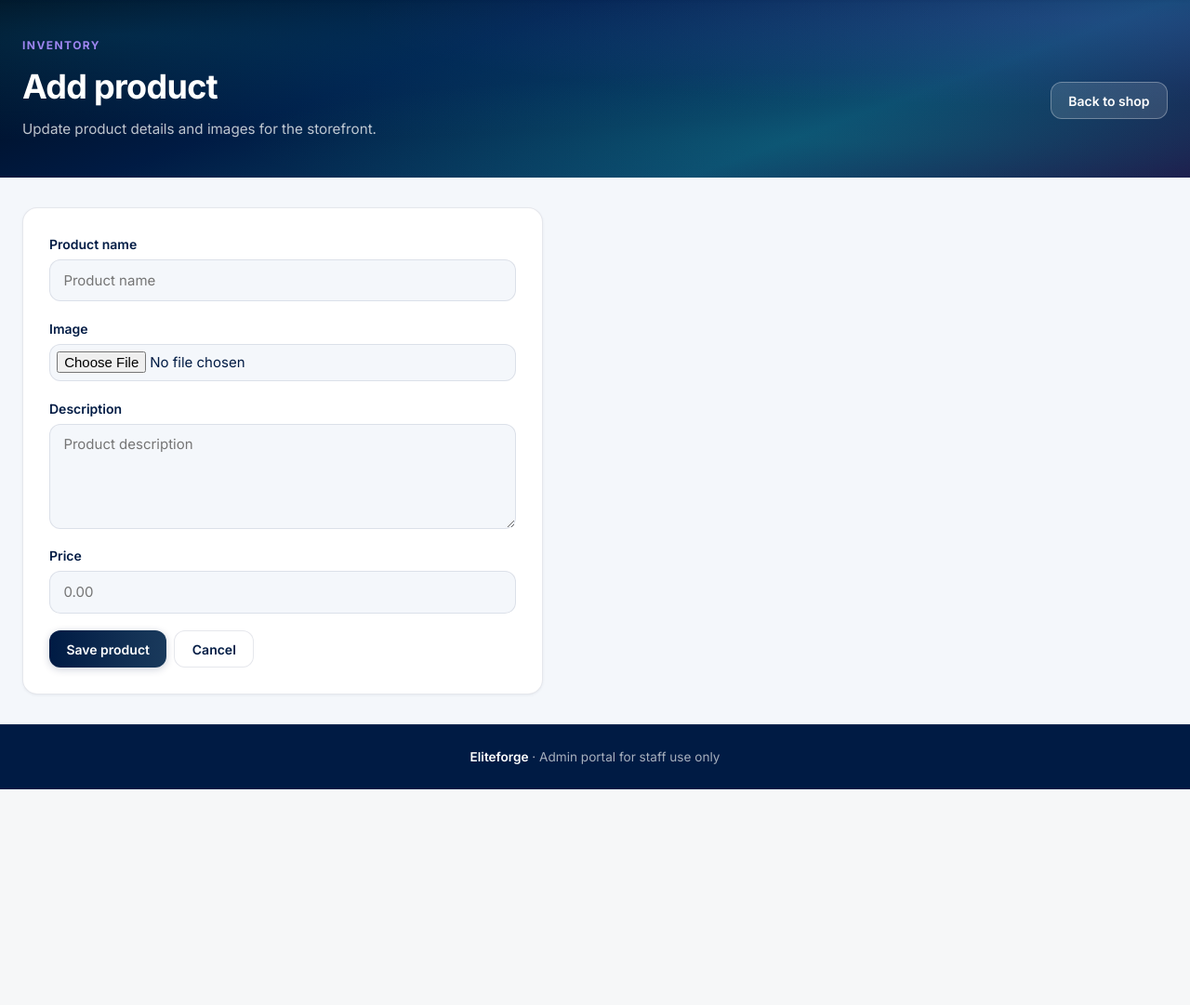
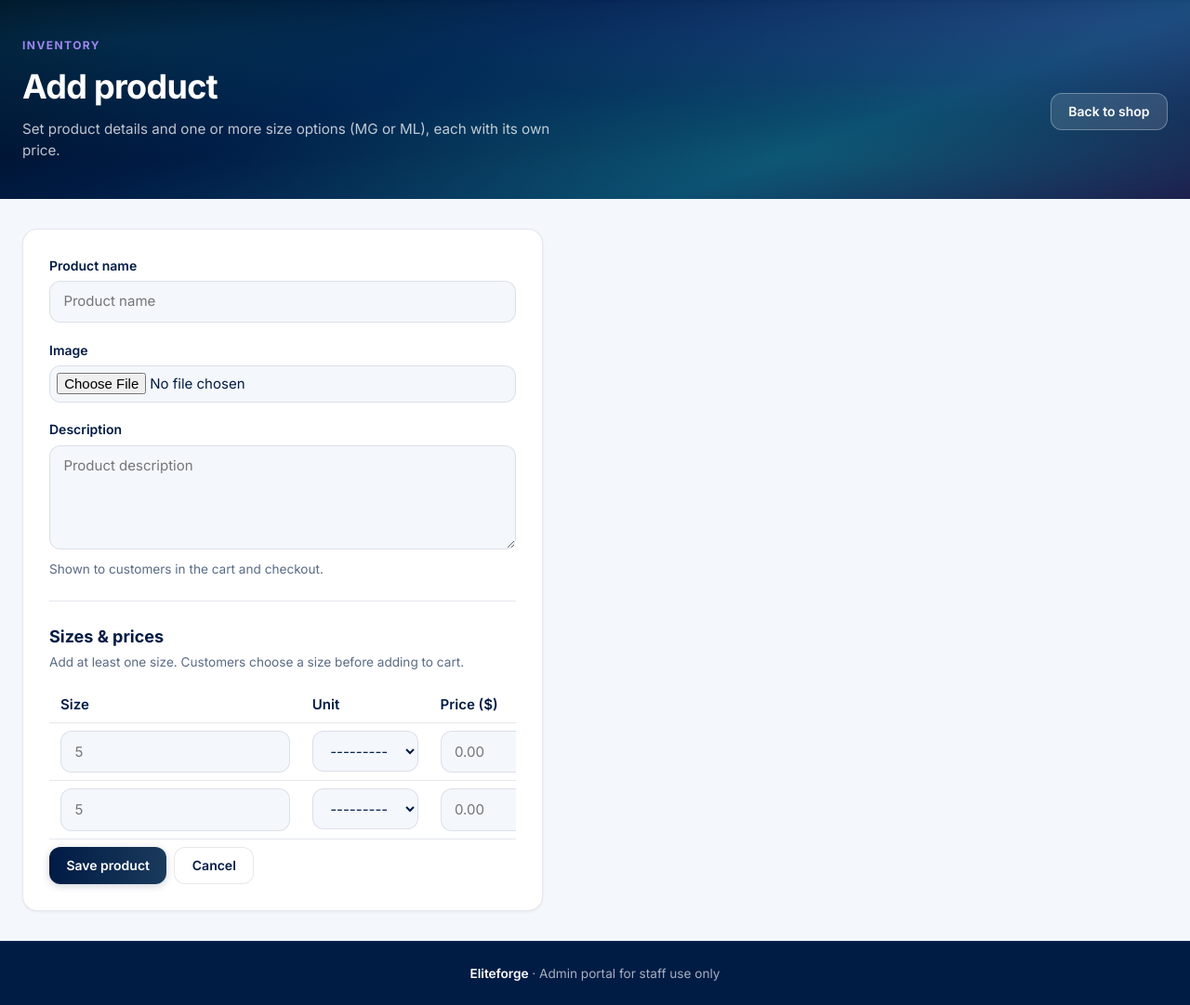
Before and after one commit to Visdomoyat/Samsonllc_backend, a Django app: page /shop/add/ in a window 1280 px wide. Shown: the part 105-1186 px from the top of the page at 93% size. Before the commit the page ends 954 px from the top, so only its background shows below. Run offline with Django 5.2, Linux system fonts and the light colour scheme; a user stored in the database is signed in.

Commit message:
Add ProductVariant model and update product management: Introduce ProductVariant model to handle product sizes and prices, refactor Product model to remove price field, and enhance product forms and views to support variant management. Update templates for displaying product variants and improve order item handling to accommodate product variants in the cart.

```diff
--- a/admin_app/forms.py
+++ b/admin_app/forms.py
@@ -1,8 +1,9 @@
 from django import forms
 from django.contrib.auth import get_user_model
 from django.contrib.auth.forms import AuthenticationForm, PasswordChangeForm
+from django.forms import inlineformset_factory
 
-from .models import Product, StackBlend
+from .models import Product, ProductVariant, StackBlend
 
 User = get_user_model()
 
@@ -24,7 +25,7 @@ class LoginForm(AuthenticationForm):
 class ProductForm(forms.ModelForm):
     class Meta:
         model = Product
-        fields = ('name', 'image', 'description', 'price')
+        fields = ('name', 'image', 'description')
         widgets = {
             'name': forms.TextInput(attrs={'class': 'form-input', 'placeholder': 'Product name'}),
             'image': forms.FileInput(attrs={'class': 'form-input-file'}),
@@ -33,18 +34,56 @@ class ProductForm(forms.ModelForm):
                 'placeholder': 'Product description',
                 'rows': 4,
             }),
+        }
+
+    def __init__(self, *args, **kwargs):
+        super().__init__(*args, **kwargs)
+        if self.instance and self.instance.pk:
+            self.fields['image'].required = False
+
+
+class ProductVariantForm(forms.ModelForm):
+    class Meta:
+        model = ProductVariant
+        fields = (
+            'size_value',
+            'size_unit',
+            'price',
+            'is_active',
+            'display_order',
+        )
+        widgets = {
+            'size_value': forms.NumberInput(attrs={
+                'class': 'form-input',
+                'placeholder': '5',
+                'step': '0.01',
+                'min': '0.01',
+            }),
+            'size_unit': forms.Select(attrs={'class': 'form-input'}),
             'price': forms.NumberInput(attrs={
                 'class': 'form-input',
                 'placeholder': '0.00',
                 'step': '0.01',
                 'min': '0',
             }),
+            'is_active': forms.CheckboxInput(attrs={'class': 'form-checkbox'}),
+            'display_order': forms.NumberInput(attrs={
+                'class': 'form-input',
+                'min': '0',
+                'step': '1',
+            }),
         }
 
-    def __init__(self, *args, **kwargs):
-        super().__init__(*args, **kwargs)
-        if self.instance and self.instance.pk:
-            self.fields['image'].required = False
+
+ProductVariantFormSet = inlineformset_factory(
+    Product,
+    ProductVariant,
+    form=ProductVariantForm,
+    extra=1,
+    min_num=1,
+    validate_min=True,
+    can_delete=True,
+)
 
 
 class StackBlendForm(forms.ModelForm):
--- a/admin_app/static/css/shop.css
+++ b/admin_app/static/css/shop.css
@@ -328,3 +328,66 @@ select.form-input:focus {
     grid-template-columns: 1fr;
   }
 }
+
+.variant-formset {
+  margin-top: 1.5rem;
+  padding-top: 1.5rem;
+  border-top: 1px solid var(--color-border, #e5e7eb);
+}
+
+.variant-formset-title {
+  margin: 0 0 0.25rem;
+  font-size: 1.125rem;
+  font-weight: 700;
+  color: var(--color-brand);
+}
+
+.variant-formset-table-wrap {
+  overflow-x: auto;
+  margin-top: 1rem;
+}
+
+.variant-formset-table {
+  width: 100%;
+  border-collapse: collapse;
+  font-size: 0.9375rem;
+}
+
+.variant-formset-table th,
+.variant-formset-table td {
+  padding: 0.5rem 0.75rem;
+  text-align: left;
+  border-bottom: 1px solid var(--color-border, #e5e7eb);
+  vertical-align: top;
+}
+
+.variant-formset-table th {
+  font-weight: 600;
+  color: var(--color-brand);
+}
+
+.variant-formset-checkbox {
+  text-align: center;
+}
+
+.product-variant-list {
+  margin: 0.5rem 0 0;
+  padding: 0;
+  list-style: none;
+  font-size: 0.875rem;
+  color: var(--color-brand-muted, #4b5563);
+}
+
+.product-variant-list li + li {
+  margin-top: 0.25rem;
+}
+
+.product-variant-inactive {
+  color: #9ca3af;
+  font-style: italic;
+}
+
+.product-variant-empty {
+  color: #9ca3af;
+  font-style: italic;
+}
--- a/admin_app/templates/product_form.html
+++ b/admin_app/templates/product_form.html
@@ -4,7 +4,7 @@
 {% block title %}{{ page_title }} — Eliteforge Admin{% endblock %}
 
 {% block extra_css %}
-  <link rel="stylesheet" href="{% static 'css/shop.css' %}?v=3">
+  <link rel="stylesheet" href="{% static 'css/shop.css' %}?v=4">
 {% endblock %}
 
 {% block content %}
@@ -14,7 +14,7 @@
       <div class="shop-header">
         <div>
           <h1 class="page-hero-title">{{ page_title }}</h1>
-          <p class="page-hero-subtitle">Update product details and images for the storefront.</p>
+          <p class="page-hero-subtitle">Set product details and one or more size options (MG or ML), each with its own price.</p>
         </div>
         <a href="{% url 'shop' %}" class="btn btn-secondary">Back to shop</a>
       </div>
@@ -54,18 +54,76 @@
     <div class="form-field">
       <label for="{{ form.description.id_for_label }}">Description</label>
       {{ form.description }}
+      <p class="form-hint">Shown to customers in the cart and checkout.</p>
       {% if form.description.errors %}
         <p class="field-error">{{ form.description.errors.0 }}</p>
       {% endif %}
     </div>
 
-    <div class="form-field">
-      <label for="{{ form.price.id_for_label }}">Price</label>
-      {{ form.price }}
-      {% if form.price.errors %}
-        <p class="field-error">{{ form.price.errors.0 }}</p>
+    <section class="variant-formset">
+      <div class="variant-formset-header">
+        <h2 class="variant-formset-title">Sizes &amp; prices</h2>
+        <p class="form-hint">Add at least one size. Customers choose a size before adding to cart.</p>
+      </div>
+
+      {{ formset.management_form }}
+      {% if formset.non_form_errors %}
+        <div class="form-errors" role="alert">
+          {% for error in formset.non_form_errors %}
+            <p>{{ error }}</p>
+          {% endfor %}
+        </div>
       {% endif %}
-    </div>
+
+      <div class="variant-formset-table-wrap">
+        <table class="variant-formset-table">
+          <thead>
+            <tr>
+              <th>Size</th>
+              <th>Unit</th>
+              <th>Price ($)</th>
+              <th>Order</th>
+              <th>Active</th>
+              <th>Delete</th>
+            </tr>
+          </thead>
+          <tbody>
+            {% for variant_form in formset %}
+              <tr class="variant-formset-row">
+                {% for hidden in variant_form.hidden_fields %}
+                  {{ hidden }}
+                {% endfor %}
+                <td>
+                  {{ variant_form.size_value }}
+                  {% if variant_form.size_value.errors %}
+                    <p class="field-error">{{ variant_form.size_value.errors.0 }}</p>
+                  {% endif %}
+                </td>
+                <td>
+                  {{ variant_form.size_unit }}
+                  {% if variant_form.size_unit.errors %}
+                    <p class="field-error">{{ variant_form.size_unit.errors.0 }}</p>
+                  {% endif %}
+                </td>
+                <td>
+                  {{ variant_form.price }}
+                  {% if variant_form.price.errors %}
+                    <p class="field-error">{{ variant_form.price.errors.0 }}</p>
+                  {% endif %}
+                </td>
+                <td>{{ variant_form.display_order }}</td>
+                <td class="variant-formset-checkbox">{{ variant_form.is_active }}</td>
+                <td class="variant-formset-checkbox">
+                  {% if variant_form.instance.pk %}
+                    {{ variant_form.DELETE }}
+                  {% endif %}
+                </td>
+              </tr>
+            {% endfor %}
+          </tbody>
+        </table>
+      </div>
+    </section>
 
     <div class="form-actions">
       <button type="submit" class="btn btn-primary">Save product</button>
--- a/admin_app/views.py
+++ b/admin_app/views.py
@@ -2,12 +2,14 @@ from django.conf import settings
 from django.contrib import messages
 from django.contrib.auth.decorators import login_required
 from django.contrib.auth import update_session_auth_hash
+from django.db import transaction
 from django.shortcuts import get_object_or_404, redirect, render
 from django.urls import reverse
 
 from .forms import (
     AccountPasswordChangeForm,
     ProductForm,
+    ProductVariantFormSet,
     StackBlendForm,
     UsernameChangeForm,
 )
@@ -19,7 +21,9 @@ from .services import send_tracking_email
 @login_required
 def shop(request):
     query = (request.GET.get('q') or '').strip()
-    products = list(Product.objects.all())
+    products = list(
+        Product.objects.prefetch_related('variants').all(),
+    )
     if query:
         products = [
             p for p in products
@@ -41,13 +45,26 @@ def product_create(request):
     if request.method == 'POST':
         form = ProductForm(request.POST, request.FILES)
         if form.is_valid():
-            form.save()
-            messages.success(request, 'Product added successfully.')
-            return redirect('shop')
+            try:
+                with transaction.atomic():
+                    product = form.save()
+                    formset = ProductVariantFormSet(request.POST, instance=product)
+                    if not formset.is_valid():
+                        raise ValueError('invalid formset')
+                    formset.save()
+            except ValueError:
+                formset = ProductVariantFormSet(request.POST)
+            else:
+                messages.success(request, 'Product added successfully.')
+                return redirect('shop')
+        else:
+            formset = ProductVariantFormSet(request.POST)
     else:
         form = ProductForm()
+        formset = ProductVariantFormSet()
     return render(request, 'product_form.html', {
         'form': form,
+        'formset': formset,
         'page_title': 'Add product',
     })
 
@@ -57,14 +74,19 @@ def product_edit(request, pk):
     product = get_object_or_404(Product, pk=pk)
     if request.method == 'POST':
         form = ProductForm(request.POST, request.FILES, instance=product)
-        if form.is_valid():
-            form.save()
+        formset = ProductVariantFormSet(request.POST, instance=product)
+        if form.is_valid() and formset.is_valid():
+            with transaction.atomic():
+                form.save()
+                formset.save()
             messages.success(request, 'Product updated successfully.')
             return redirect('shop')
     else:
         form = ProductForm(instance=product)
+        formset = ProductVariantFormSet(instance=product)
     return render(request, 'product_form.html', {
         'form': form,
+        'formset': formset,
         'product': product,
         'page_title': 'Edit product',
     })
```
Also changed, not shown: admin_app/admin.py (+25 -7 lines), admin_app/api_views.py (+85 -22 lines), admin_app/models.py (+63 -1 lines), admin_app/templates/shop.html (+10 -1 lines), admin_app/migrations/0005_product_variants.py (added).
